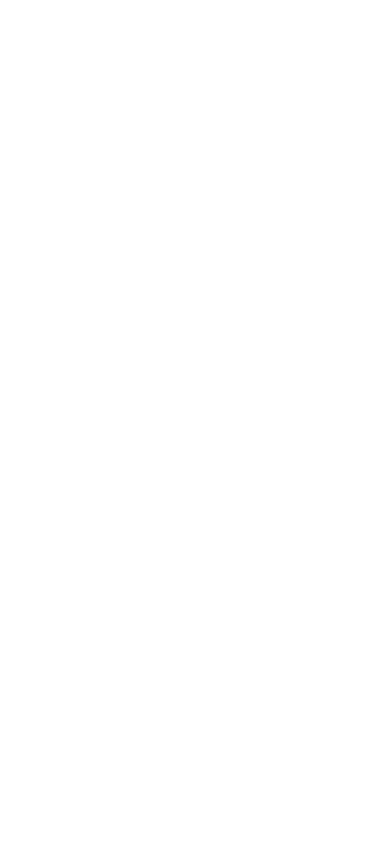
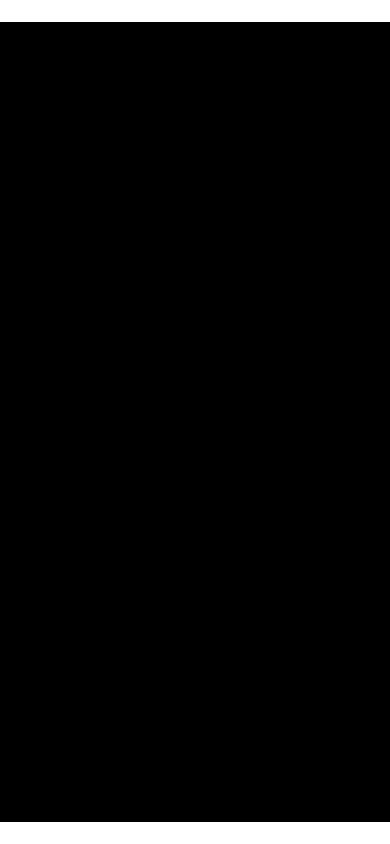
Before and after one commit to vladimirkononovich-main/fall-physics-v3, a React (Create React App) app: page / in a window 390 px wide. Built offline with nearby package versions, Linux system fonts and the light colour scheme.

Commit message:
Add canvas

```diff
--- a/src/App.css
+++ b/src/App.css
@@ -0,0 +1,8 @@
+#canvas {
+  background-color: black;
+}
+.App {
+  display: flex;
+  min-height: 100vh;
+  align-items: center;
+}
--- a/src/App.tsx
+++ b/src/App.tsx
@@ -1,10 +1,28 @@
-import React from 'react';
-import './App.css';
+import React, { useEffect, useRef, useState } from "react";
+import "./App.css";
 
 function App() {
+  const canvasRef = useRef(null);
+  let canvas: HTMLCanvasElement;
+  let ctx;
+  let storage: [][] | null = null;
+  const [rectSize, setRectSize] = useState(50);
+
+  useEffect(() => {
+    canvas = canvasRef.current!;
+    canvas.height = window.innerHeight - (window.innerHeight % rectSize);
+    canvas.width = window.innerWidth;
+    ctx = canvas.getContext("2d");
+
+    storage = Array.from(new Array(canvas.height / rectSize), () => {
+      return [];
+    });
+
+  });
+
   return (
     <div className="App">
-
+      <canvas id="canvas" ref={canvasRef}></canvas>
     </div>
   );
 }
--- a/src/index.css
+++ b/src/index.css
@@ -11,3 +11,9 @@
   font-family: source-code-pro, Menlo, Monaco, Consolas, 'Courier New',
     monospace;
 }
+
+body, html {
+  overflow-y: hidden;
+  overflow-x: hidden;
+
+}
```
